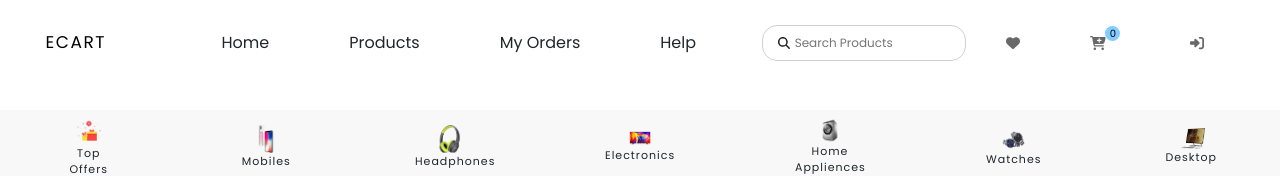
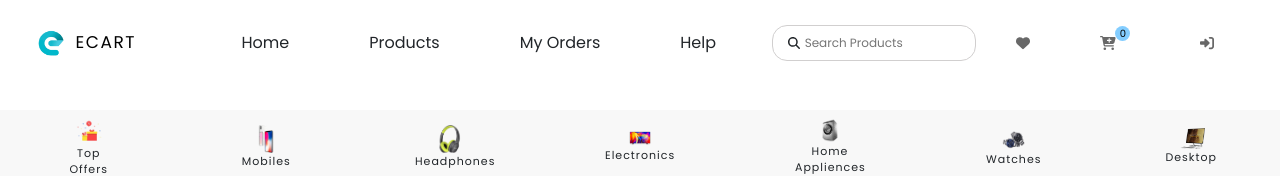
Before and after one commit to vishnuprasad404/MERN-Stack-Ecommerce, a React (Create React App) app in the folder frontend/: page / in a window 1280 px wide. Shown: the top 176 px of the page. Built offline with nearby package versions, Linux system fonts and the light colour scheme; no server answers.

Commit message:
favicon icon changed

```diff
--- a/frontend/public/index.html
+++ b/frontend/public/index.html
@@ -2,7 +2,7 @@
 <html lang="en">
   <head>
     <meta charset="utf-8" />
-    <link rel="icon" href="" />
+    <link rel="icon" href="icon.png" />
     <meta
       name="viewport"
       content="width=device-width, initial-scale=1.0, maximum-scale=1.0, user-scalable=0"
--- a/frontend/src/Components/Navbar/Navbar.jsx
+++ b/frontend/src/Components/Navbar/Navbar.jsx
@@ -13,6 +13,7 @@ import {
 } from "@fortawesome/free-solid-svg-icons";
 import { useStore } from "../../Hooks/useStore";
 import { useFetch } from "../../Hooks/useFetch";
+import icon from '../../Assets/icon.png'
 
 function Navbar() {
   const { state, dispatch } = useStore();
@@ -49,7 +50,8 @@ function Navbar() {
             icon={!drawer ? faBars : faXmark}
             className="navbar-bar"
           />
-          ECART
+          <img src={icon} width="30px" alt="" style={{marginRight : '10px'}}/>
+           ECART
         </div>
         <div className={drawer ? "toggler" : "nav-links"}>
           <Link className="nav-link nl-1" to="/">
```
Also changed, not shown: frontend/public/icon.png (added), frontend/src/Assets/icon.png (added).
